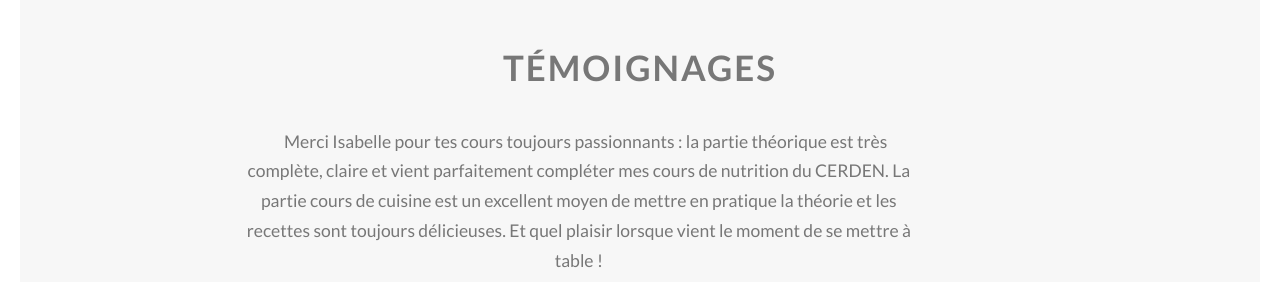
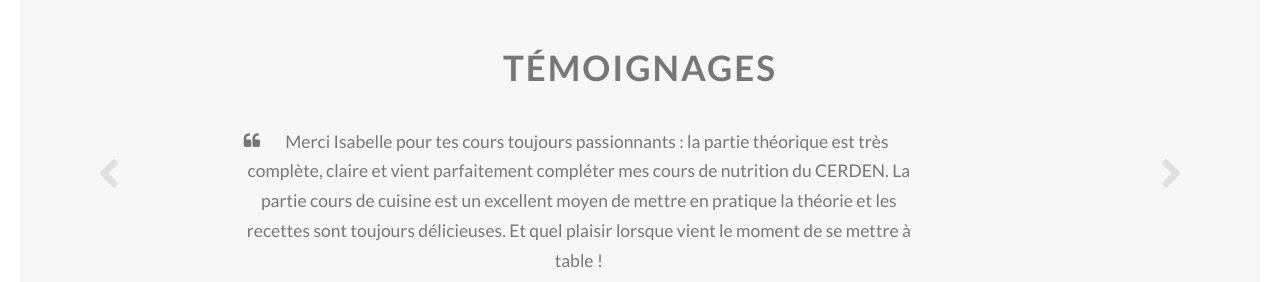
Before and after one commit to ssseeebbb/LaSanteCaSApprend, a plain HTML site: page index.html in a window 1280 px wide. Shown: the part 2740-3022 px from the top of the page. Drawn offline with nearby package versions, Linux system fonts and the light colour scheme.

Commit message:
ajout font

```diff
--- a/index.html
+++ b/index.html
@@ -8,8 +8,8 @@
 		<link href="https://fonts.googleapis.com/css?family=Lato:100,300,400,700,900" rel="stylesheet" >
 
 		<link href="http://netdna.bootstrapcdn.com/bootstrap/3.2.0/css/bootstrap.min.css" rel="stylesheet">
-<!-- 		<link rel="stylesheet" href="https://maxcdn.bootstrapcdn.com/font-awesome/4.7.0/css/font-awesome.min.css">
- -->
+		<link rel="stylesheet" href="https://maxcdn.bootstrapcdn.com/font-awesome/4.7.0/css/font-awesome.min.css">
+
 
 		<script src="https://ajax.googleapis.com/ajax/libs/jquery/3.2.1/jquery.min.js"></script>
    		<script src="http://netdna.bootstrapcdn.com/bootstrap/3.2.0/js/bootstrap.min.js"></script>
```
